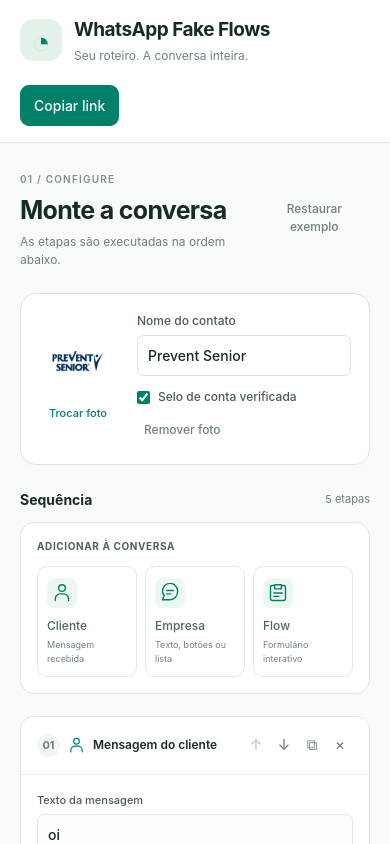
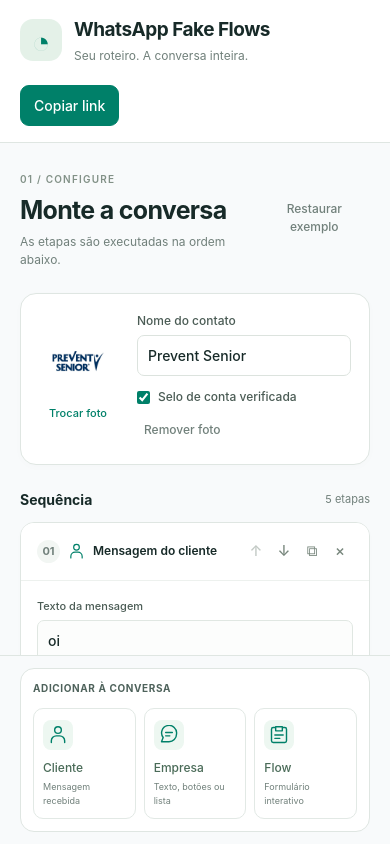
Before and after one commit to guilher-me/whats-demo, a React (Vite) app: page / in a window 390 px wide. Shown: the top 844 px of the page. Built offline with nearby package versions, Linux system fonts and the light colour scheme.

Commit message:
feat: pin add-step controls and focus newly appended steps

```diff
--- a/src/app/App.tsx
+++ b/src/app/App.tsx
@@ -145,13 +145,16 @@
             })
           }
           onAction={(id, action) => edit(() => editor.action(id, action))}
-          onAdd={(type) =>
+          onAdd={(type) => {
+            let addedId: string | undefined;
             edit(() => {
               const step = createStep(type);
               editor.update((project) => ({ ...project, steps: [...project.steps, step] }));
               setSelectedId(step.id);
-            })
-          }
+              addedId = step.id;
+            });
+            return addedId;
+          }}
           onRestore={() => setRestoreOpen(true)}
           onError={editor.setError}
           onValidity={onValidity}
--- a/src/features/editor/components/EditorPanel.tsx
+++ b/src/features/editor/components/EditorPanel.tsx
@@ -1,4 +1,6 @@
 import type { Contact, Project, Step } from '../../../core/types';
+import { useRef } from 'react';
+import { useAddedStepFocus } from '../hooks/useAddedStepFocus';
 import { ContactEditor } from './ContactEditor';
 import { StepCard } from './StepCard';
 import { AddStepButtons } from './AddStepButtons';
@@ -16,12 +18,14 @@
   onContact: (contact: Contact) => void;
   onChange: (id: string, change: Partial<Step>) => void;
   onAction: (id: string, action: StepAction) => void;
-  onAdd: (type: Step['type']) => void;
+  onAdd: (type: Step['type']) => string | undefined;
   onRestore: () => void;
   onError: (error: string) => void;
   onValidity: (id: string, valid: boolean) => void;
 }
 export function EditorPanel(props: Props) {
+  const scrollRef = useRef<HTMLDivElement>(null);
+  const focusAdded = useAddedStepFocus(props.project.steps, scrollRef);
   return (
     <section
       className="editor"
@@ -29,6 +33,7 @@
       inert={props.disabled || undefined}
       aria-disabled={props.disabled || undefined}
     >
+      <div className="editor-scroll" ref={scrollRef}>
         <div className="section-heading">
           <div>
             <span className="eyebrow">01 / CONFIGURE</span>
@@ -50,7 +55,6 @@
             {props.project.steps.length} {props.project.steps.length === 1 ? 'etapa' : 'etapas'}
           </span>
         </div>
-      <AddStepButtons onAdd={props.onAdd} disabled={props.project.steps.length >= 200} />
         <div>
           {props.project.steps.map((step, index) => (
             <StepCard
@@ -75,6 +79,16 @@
           </p>
         )}
         <FieldError>{props.error}</FieldError>
+      </div>
+      <footer className="editor-footer">
+        <AddStepButtons
+          onAdd={(type) => {
+            const id = props.onAdd(type);
+            if (id) focusAdded(id);
+          }}
+          disabled={props.disabled || props.project.steps.length >= 200}
+        />
+      </footer>
     </section>
   );
 }
--- /dev/null
+++ b/src/features/editor/hooks/useAddedStepFocus.ts
@@ -0,0 +1,36 @@
+import { useLayoutEffect, useState, type RefObject } from 'react';
+import type { Step } from '../../../core/types';
+
+/** Focus only an explicitly added step; ordinary edits and imported projects never move the page. */
+export function useAddedStepFocus(steps: Step[], scrollRef: RefObject<HTMLDivElement | null>) {
+  const [pendingId, setPendingId] = useState<string | null>(null);
+  useLayoutEffect(() => {
+    if (!pendingId || !scrollRef.current) return;
+    const scroll = scrollRef.current;
+    const card = [...scroll.querySelectorAll<HTMLElement>('[data-step-id]')].find(
+      (node) => node.dataset.stepId === pendingId,
+    );
+    if (!card) {
+      setPendingId(null);
+      return;
+    }
+    const field = card.querySelector<HTMLTextAreaElement>('textarea') ?? card;
+    field.focus({ preventScroll: true });
+    const bounds = card.getBoundingClientRect();
+    const behavior = window.matchMedia?.('(prefers-reduced-motion: reduce)').matches
+      ? 'auto'
+      : 'smooth';
+    if (scroll.scrollHeight > scroll.clientHeight) {
+      const visible = scroll.getBoundingClientRect();
+      if (bounds.top < visible.top || bounds.bottom > visible.bottom)
+        scroll.scrollTo?.({
+          top: Math.max(0, scroll.scrollTop + bounds.top - visible.top - 16),
+          behavior,
+        });
+    } else if (bounds.top < 0 || bounds.bottom > window.innerHeight) {
+      card.scrollIntoView?.({ behavior, block: 'start', inline: 'nearest' });
+    }
+    setPendingId(null);
+  }, [pendingId, steps, scrollRef]);
+  return setPendingId;
+}
--- a/src/styles/controls.css
+++ b/src/styles/controls.css
@@ -262,12 +262,19 @@
   .editor {
     height: auto;
     overflow: visible;
-    padding: 24px 20px;
+    padding: 0;
     border-right: 0;
   }
   .preview {
     height: auto;
     overflow: visible;
+  }
+  .editor-scroll {
+    overflow: visible;
+    padding: 24px 20px;
+  }
+  .editor-footer {
+    padding: 12px 20px;
   }
 }
 .selected-step {
--- a/src/styles/editor.css
+++ b/src/styles/editor.css
@@ -1,8 +1,30 @@
 .editor {
-  padding: 28px 32px 40px;
+  padding: 0;
   border-right: 1px solid var(--line);
   height: calc(100vh - 88px);
+  display: flex;
+  flex-direction: column;
+  overflow: hidden;
+  min-height: 0;
+}
+.editor-scroll {
+  flex: 1;
+  min-height: 0;
   overflow-y: auto;
+  padding: 28px 32px 24px;
+}
+.editor-footer {
+  position: sticky;
+  bottom: 0;
+  flex-shrink: 0;
+  padding: 12px 32px 16px;
+  border-top: 1px solid var(--line);
+  background: #f8fafb;
+  z-index: 2;
+}
+.editor-footer .component-palette {
+  margin: 0;
+  padding: 12px;
 }
 .section-heading,
 .preview-heading,
```
Also changed, not shown: 2 other files (tests, documents, lock files or other folders). Lines whose indentation alone changed are shown as unchanged.
